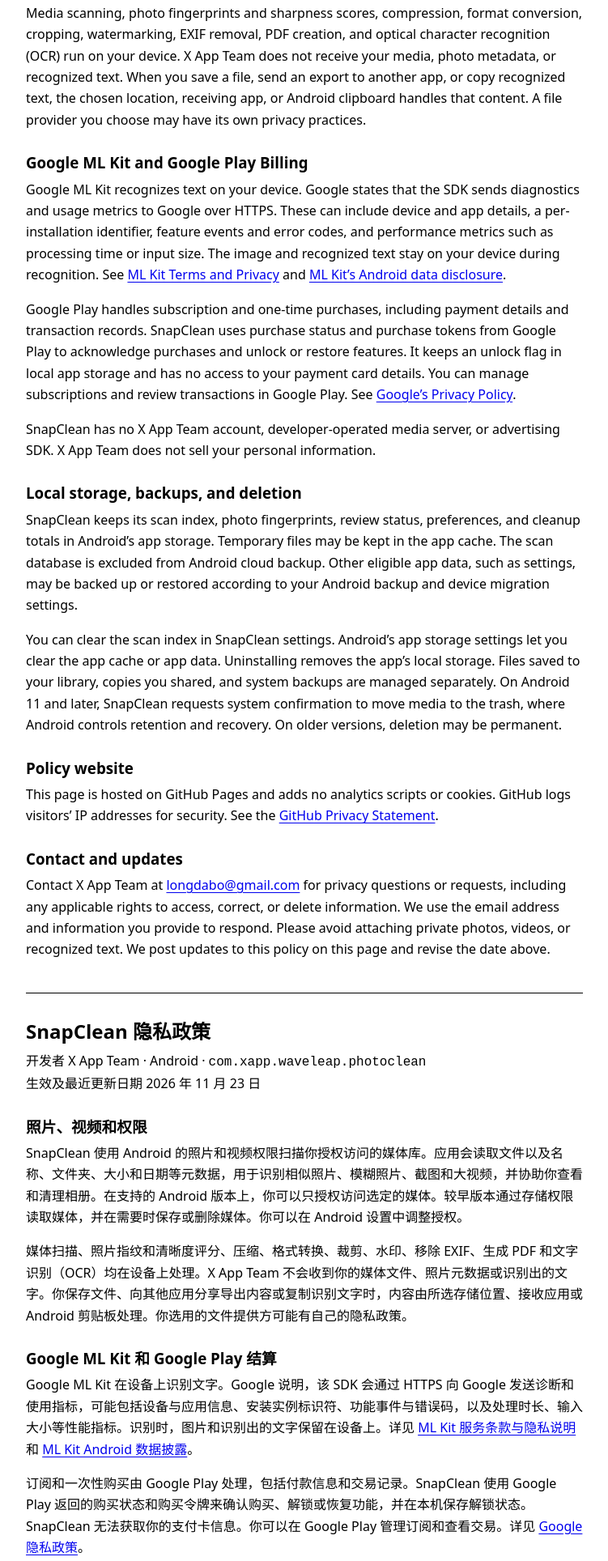
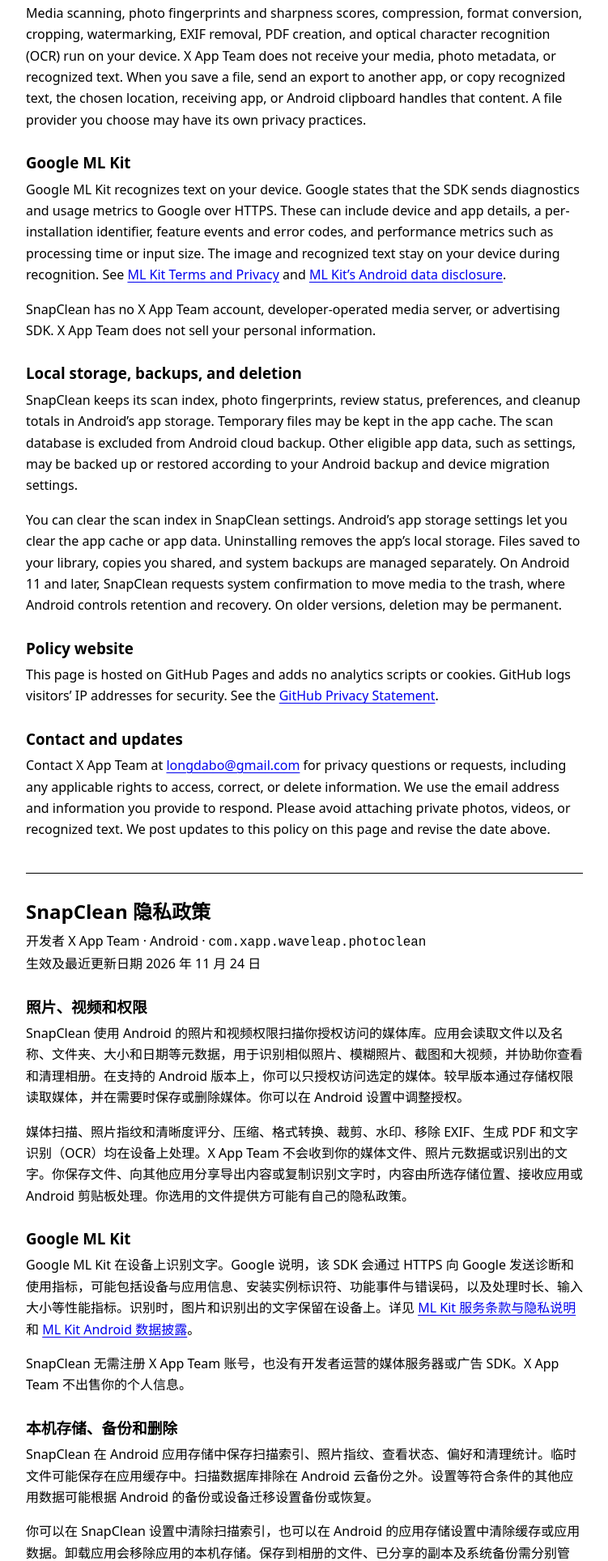
Before and after one commit to Longdabo/snapclean-privacy-policy, a plain HTML site: page index.html in a window 1280 px wide. Shown: the part 506-2434 px from the top of the page at 81% size, without its empty margins (264-1015 px from the left). Drawn offline with Linux system fonts and the light colour scheme.

Commit message:
Align privacy policy with free SnapClean release

```diff
--- a/index.html
+++ b/index.html
@@ -30,7 +30,7 @@
     <header>
       <h1>SnapClean Privacy Policy</h1>
       <p>X App Team · Android · <code>com.xapp.waveleap.photoclean</code><br>
-        Effective and last updated <time datetime="2026-11-23">November 23, 2026</time></p>
+        Effective and last updated <time datetime="2026-11-24">November 24, 2026</time></p>
     </header>
     <nav aria-label="Policy language">
       <a href="#english">English</a> · <a href="#zh-cn" lang="zh-CN">简体中文</a>
@@ -43,9 +43,8 @@
       <p>SnapClean uses Android’s photo and video permissions to scan the media library you allow it to access. It reads files and metadata such as names, folders, sizes, and dates to find similar or blurry photos, screenshots, and large videos, and to help you review and clean up your library. On supported Android versions you can grant access to selected media. Older Android versions use storage permissions for reading and, where required, saving or deleting media. You can change access in Android settings.</p>
       <p>Media scanning, photo fingerprints and sharpness scores, compression, format conversion, cropping, watermarking, EXIF removal, PDF creation, and optical character recognition (OCR) run on your device. X App Team does not receive your media, photo metadata, or recognized text. When you save a file, send an export to another app, or copy recognized text, the chosen location, receiving app, or Android clipboard handles that content. A file provider you choose may have its own privacy practices.</p>
 
-      <h3>Google ML Kit and Google Play Billing</h3>
+      <h3>Google ML Kit</h3>
       <p>Google ML Kit recognizes text on your device. Google states that the SDK sends diagnostics and usage metrics to Google over HTTPS. These can include device and app details, a per-installation identifier, feature events and error codes, and performance metrics such as processing time or input size. The image and recognized text stay on your device during recognition. See <a href="https://developers.google.com/ml-kit/terms">ML Kit Terms and Privacy</a> and <a href="https://developers.google.com/ml-kit/android-data-disclosure">ML Kit’s Android data disclosure</a>.</p>
-      <p>Google Play handles subscription and one-time purchases, including payment details and transaction records. SnapClean uses purchase status and purchase tokens from Google Play to acknowledge purchases and unlock or restore features. It keeps an unlock flag in local app storage and has no access to your payment card details. You can manage subscriptions and review transactions in Google Play. See <a href="https://policies.google.com/privacy">Google’s Privacy Policy</a>.</p>
       <p>SnapClean has no X App Team account, developer-operated media server, or advertising SDK. X App Team does not sell your personal information.</p>
 
       <h3>Local storage, backups, and deletion</h3>
@@ -62,15 +61,14 @@
     <section id="zh-cn" lang="zh-CN" aria-labelledby="chinese-title">
       <h2 id="chinese-title">SnapClean 隐私政策</h2>
       <p>开发者 X App Team · Android · <code>com.xapp.waveleap.photoclean</code><br>
-        生效及最近更新日期 <time datetime="2026-11-23">2026 年 11 月 23 日</time></p>
+        生效及最近更新日期 <time datetime="2026-11-24">2026 年 11 月 24 日</time></p>
 
       <h3>照片、视频和权限</h3>
       <p>SnapClean 使用 Android 的照片和视频权限扫描你授权访问的媒体库。应用会读取文件以及名称、文件夹、大小和日期等元数据，用于识别相似照片、模糊照片、截图和大视频，并协助你查看和清理相册。在支持的 Android 版本上，你可以只授权访问选定的媒体。较早版本通过存储权限读取媒体，并在需要时保存或删除媒体。你可以在 Android 设置中调整授权。</p>
       <p>媒体扫描、照片指纹和清晰度评分、压缩、格式转换、裁剪、水印、移除 EXIF、生成 PDF 和文字识别（OCR）均在设备上处理。X App Team 不会收到你的媒体文件、照片元数据或识别出的文字。你保存文件、向其他应用分享导出内容或复制识别文字时，内容由所选存储位置、接收应用或 Android 剪贴板处理。你选用的文件提供方可能有自己的隐私政策。</p>
 
-      <h3>Google ML Kit 和 Google Play 结算</h3>
+      <h3>Google ML Kit</h3>
       <p>Google ML Kit 在设备上识别文字。Google 说明，该 SDK 会通过 HTTPS 向 Google 发送诊断和使用指标，可能包括设备与应用信息、安装实例标识符、功能事件与错误码，以及处理时长、输入大小等性能指标。识别时，图片和识别出的文字保留在设备上。详见 <a href="https://developers.google.com/ml-kit/terms">ML Kit 服务条款与隐私说明</a>和 <a href="https://developers.google.com/ml-kit/android-data-disclosure">ML Kit Android 数据披露</a>。</p>
-      <p>订阅和一次性购买由 Google Play 处理，包括付款信息和交易记录。SnapClean 使用 Google Play 返回的购买状态和购买令牌来确认购买、解锁或恢复功能，并在本机保存解锁状态。SnapClean 无法获取你的支付卡信息。你可以在 Google Play 管理订阅和查看交易。详见 <a href="https://policies.google.com/privacy">Google 隐私政策</a>。</p>
       <p>SnapClean 无需注册 X App Team 账号，也没有开发者运营的媒体服务器或广告 SDK。X App Team 不出售你的个人信息。</p>
 
       <h3>本机存储、备份和删除</h3>
```
